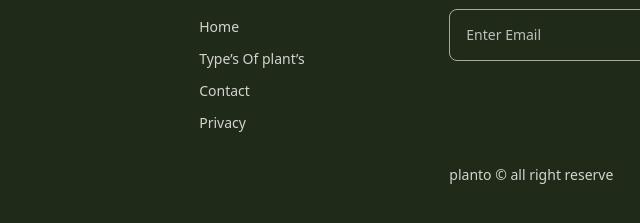
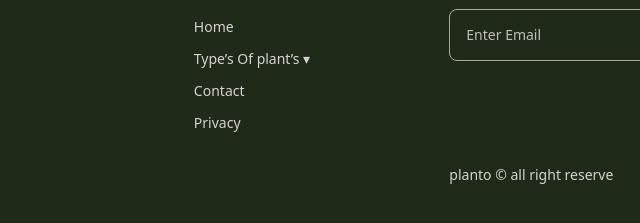
Before and after one commit to VishalTSC/Planto_Assignmnet, a plain HTML site: page index.html in a window 1280 px wide. Shown: the part 4804-5027 px from the top of the page, 388-1028 px from the left. Drawn offline with nearby package versions, Linux system fonts and the light colour scheme.

Commit message:
type arrow changed

```diff
--- a/index.html
+++ b/index.html
@@ -1041,7 +1041,10 @@
 
           <ul class="flex flex-col gap-3 text-sm text-white/80">
             <li class="cursor-pointer">Home</li>
-            <li class="cursor-pointer">Type’s Of plant’s</li>
+            <li class="cursor-pointer">
+              Type’s Of plant’s
+              <span class="mt-[2px] text-md">&#9662;</span>
+            </li>
             <li class="cursor-pointer">Contact</li>
             <li class="cursor-pointer">Privacy</li>
           </ul>
```
